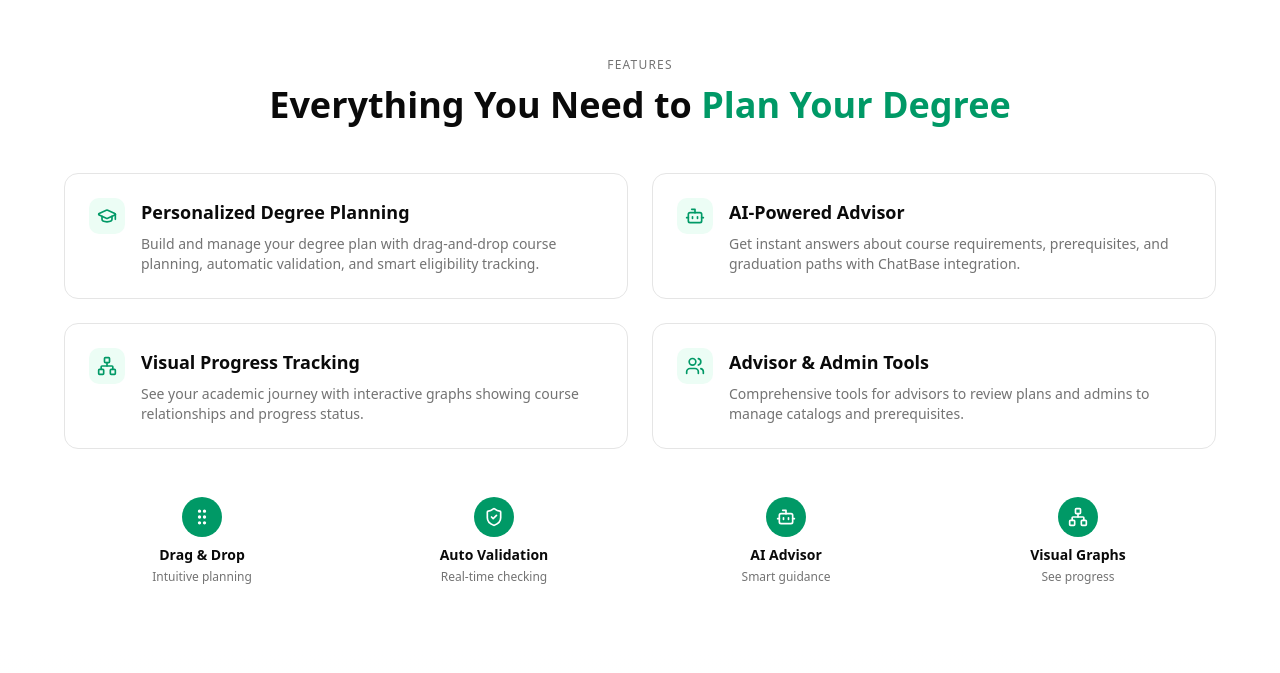
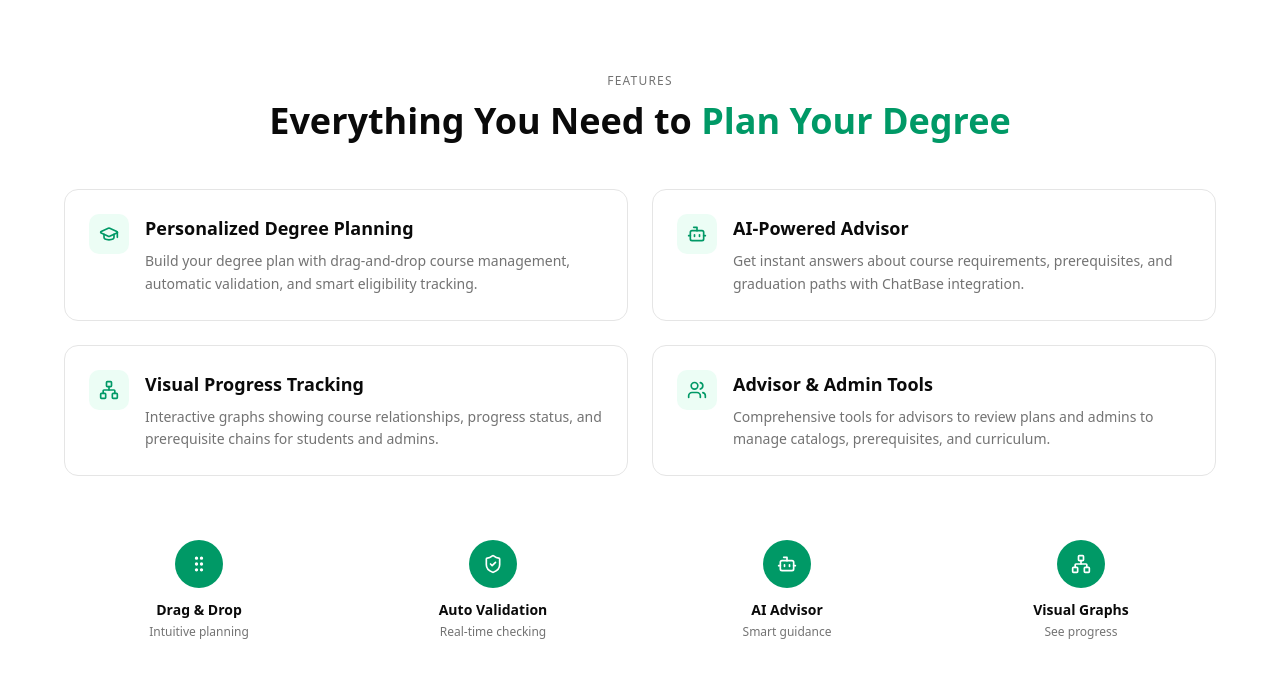
Before and after one commit to Yasser1Aboussikine/DegreePlanner-new, a React (Vite) app in the folder web/: page / in a window 1280 px wide. Shown: the part 807-1480 px from the top of the page. Built offline with nearby package versions, Linux system fonts and the light colour scheme.

Commit message:
Finalized Features Section

```diff
--- a/web/src/features/LandingPage/components/FeaturesSection.tsx
+++ b/web/src/features/LandingPage/components/FeaturesSection.tsx
@@ -12,7 +12,7 @@ export default function FeaturesSection() {
         {
             icon: GraduationCap,
             title: 'Personalized Degree Planning',
-            description: 'Build and manage your degree plan with drag-and-drop course planning, automatic validation, and smart eligibility tracking.'
+            description: 'Build your degree plan with drag-and-drop course management, automatic validation, and smart eligibility tracking.'
         },
         {
             icon: Bot,
@@ -22,12 +22,12 @@ export default function FeaturesSection() {
         {
             icon: Network,
             title: 'Visual Progress Tracking',
-            description: 'See your academic journey with interactive graphs showing course relationships and progress status.'
+            description: 'Interactive graphs showing course relationships, progress status, and prerequisite chains for students and admins.'
         },
         {
             icon: Users,
             title: 'Advisor & Admin Tools',
-            description: 'Comprehensive tools for advisors to review plans and admins to manage catalogs and prerequisites.'
+            description: 'Comprehensive tools for advisors to review plans and admins to manage catalogs, prerequisites, and curriculum.'
         }
     ];
 
@@ -39,7 +39,7 @@ export default function FeaturesSection() {
     ];
 
     return (
-        <section className="relative py-16 px-4 bg-background">
+        <section className="relative py-20 px-4 bg-background">
             <div className="max-w-6xl mx-auto">
                 {/* Header */}
                 <div className="text-center mb-12">
@@ -52,21 +52,21 @@ export default function FeaturesSection() {
                 </div>
 
                 {/* Features Grid */}
-                <div className="grid grid-cols-1 md:grid-cols-2 gap-6 mb-12">
+                <div className="grid grid-cols-1 md:grid-cols-2 gap-6 mb-16">
                     {features.map((feature, index) => {
                         const Icon = feature.icon;
                         return (
                             <div
                                 key={index}
-                                className="bg-background border rounded-xl p-6 hover:shadow-md transition-shadow"
+                                className="bg-background border rounded-xl p-6 hover:shadow-md transition-all"
                             >
                                 <div className="flex items-start gap-4">
-                                    <div className="p-2 rounded-lg bg-emerald-50 dark:bg-emerald-950/20">
+                                    <div className="p-2.5 rounded-lg bg-emerald-50 dark:bg-emerald-950/20 flex-shrink-0">
                                         <Icon className="h-5 w-5 text-emerald-600 dark:text-emerald-400" />
                                     </div>
-                                    <div className="flex-1">
+                                    <div>
                                         <h3 className="text-lg font-semibold mb-2">{feature.title}</h3>
-                                        <p className="text-sm text-muted-foreground">{feature.description}</p>
+                                        <p className="text-sm text-muted-foreground leading-relaxed">{feature.description}</p>
                                     </div>
                                 </div>
                             </div>
@@ -75,12 +75,12 @@ export default function FeaturesSection() {
                 </div>
 
                 {/* Highlights */}
-                <div className="grid grid-cols-2 md:grid-cols-4 gap-4">
+                <div className="grid grid-cols-2 md:grid-cols-4 gap-6">
                     {highlights.map((highlight, index) => {
                         const Icon = highlight.icon;
                         return (
                             <div key={index} className="text-center">
-                                <div className="inline-flex items-center justify-center w-10 h-10 rounded-full bg-emerald-600 text-white mb-2">
+                                <div className="inline-flex items-center justify-center w-12 h-12 rounded-full bg-emerald-600 text-white mb-3">
                                     <Icon className="h-5 w-5" />
                                 </div>
                                 <h4 className="text-sm font-semibold mb-1">{highlight.title}</h4>
```
